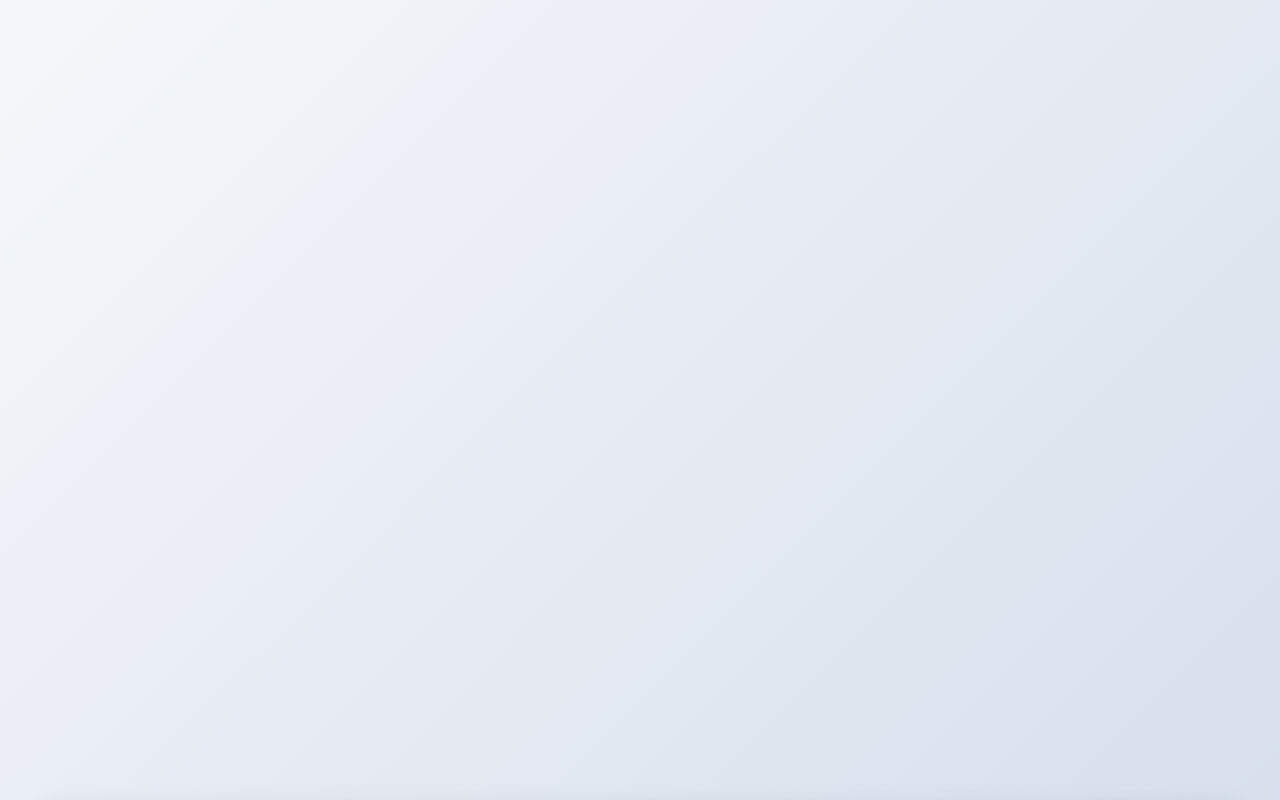
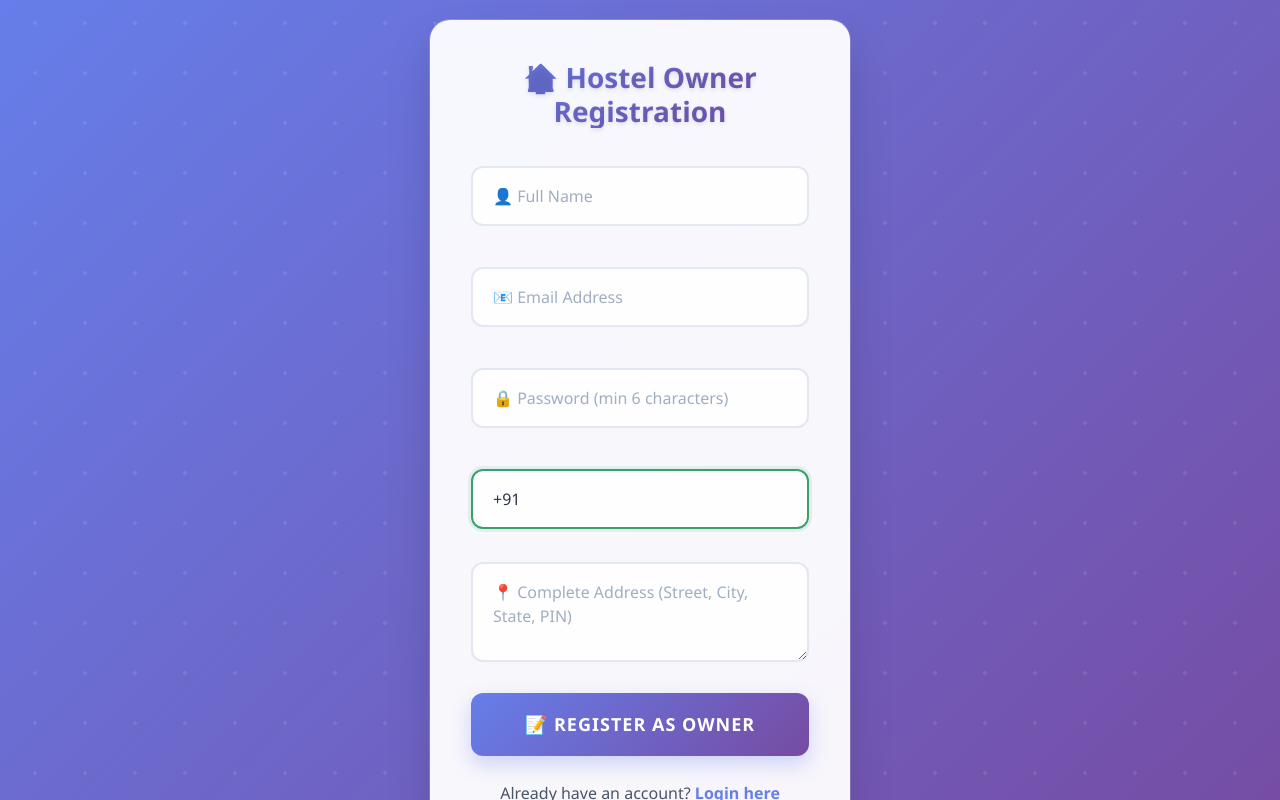
Before and after one commit to tejas5124/HostelHub, a React (Create React App) app in the folder frontend/: page /owner-register in a window 1280 px wide. Shown: the top 800 px of the page. Built offline with nearby package versions, Linux system fonts and the light colour scheme; no server answers.

Commit message:
Update OwnerRegister.js

```diff
--- a/frontend/src/LoginRegister/OwnerRegister.js
+++ b/frontend/src/LoginRegister/OwnerRegister.js
@@ -13,22 +13,97 @@ function OwnerRegister() {
     address: '',
   });
 
+  const [isLoading, setIsLoading] = useState(false);
+  const [fieldErrors, setFieldErrors] = useState({});
   const navigate = useNavigate();
 
+  const validateField = (name, value) => {
+    const errors = { ...fieldErrors };
+
+    switch (name) {
+      case 'name':
+        if (!value.trim()) {
+          errors.name = 'Name is required';
+        } else if (value.trim().length < 2) {
+          errors.name = 'Name must be at least 2 characters';
+        } else {
+          delete errors.name;
+        }
+        break;
+      case 'email':
+        const emailRegex = /^[^\s@]+@[^\s@]+\.[^\s@]+$/;
+        if (!value) {
+          errors.email = 'Email is required';
+        } else if (!emailRegex.test(value)) {
+          errors.email = 'Please enter a valid email';
+        } else {
+          delete errors.email;
+        }
+        break;
+      case 'password':
+        if (!value) {
+          errors.password = 'Password is required';
+        } else if (value.length < 6) {
+          errors.password = 'Password must be at least 6 characters';
+        } else {
+          delete errors.password;
+        }
+        break;
+      case 'phone_number':
+        const phoneRegex = /^\+91[6-9]\d{9}$/;
+        if (!value) {
+          errors.phone_number = 'Phone number is required';
+        } else if (!phoneRegex.test(value)) {
+          errors.phone_number = 'Please enter a valid Indian phone number';
+        } else {
+          delete errors.phone_number;
+        }
+        break;
+      case 'address':
+        if (!value.trim()) {
+          errors.address = 'Address is required';
+        } else if (value.trim().length < 10) {
+          errors.address = 'Please provide a complete address';
+        } else {
+          delete errors.address;
+        }
+        break;
+      default:
+        break;
+    }
+
+    setFieldErrors(errors);
+    return Object.keys(errors).length === 0;
+  };
+
   const handleChange = (e) => {
-    setOwner({ ...owner, [e.target.name]: e.target.value });
+    const { name, value } = e.target;
+    setOwner({ ...owner, [name]: value });
+
+    // Real-time validation
+    validateField(name, value);
   };
 
   const handleSubmit = async (e) => {
     e.preventDefault();
+    setIsLoading(true);
 
-    // Validate required fields
+    // Validate all fields
     const { name, email, password, phone_number, address } = owner;
-    if (!name || !email || !password || !phone_number || !address) {
+    let isValid = true;
+
+    ['name', 'email', 'password', 'phone_number', 'address'].forEach(field => {
+      if (!validateField(field, owner[field])) {
+        isValid = false;
+      }
+    });
+
+    if (!isValid) {
+      setIsLoading(false);
       Swal.fire({
         icon: 'warning',
-        title: 'Missing Fields!',
-        text: 'Please fill in all the fields.',
+        title: 'Validation Error!',
+        text: 'Please fix the errors in the form.',
       });
       return;
     }
@@ -39,29 +114,53 @@ function OwnerRegister() {
       Swal.fire({
         icon: 'success',
         title: 'Registration Successful!',
-        text: 'Redirecting to login page...',
-        timer: 2000,
+        text: 'Welcome aboard! Redirecting to login page...',
+        timer: 2500,
         showConfirmButton: false,
+        background: '#f8f9fa',
+        customClass: {
+          title: 'swal-title',
+          content: 'swal-content'
+        }
       });
 
-      setTimeout(() => navigate('/owner-login'), 2000);
+      setTimeout(() => navigate('/owner-login'), 2500);
     } catch (error) {
       console.error('Registration error:', error);
+      setIsLoading(false);
+
       Swal.fire({
         icon: 'error',
         title: 'Registration Failed!',
-        text:
-          error?.response?.data?.message ||
-          'Something went wrong. Please try again.',
+        text: error?.response?.data?.message || 'Something went wrong. Please try again.',
+        background: '#f8f9fa',
+        customClass: {
+          title: 'swal-title',
+          content: 'swal-content'
+        }
       });
     }
   };
 
+  const getInputClass = (fieldName) => {
+    if (fieldErrors[fieldName]) return 'owner-register-input error';
+    if (owner[fieldName] && !fieldErrors[fieldName]) return 'owner-register-input success';
+    return 'owner-register-input';
+  };
+
+  const getTextareaClass = () => {
+    if (fieldErrors.address) return 'owner-register-textarea error';
+    if (owner.address && !fieldErrors.address) return 'owner-register-textarea success';
+    return 'owner-register-textarea';
+  };
+
   return (
-    <div className="register-page">
-      <div className="register-card">
-        <h2>🏠 Hostel Owner Registration</h2>
-        <form onSubmit={handleSubmit}>
+    <div className="owner-register-container">
+      <div className="owner-register-form-card">
+        <h2 className="owner-register-title">🏠 Hostel Owner Registration</h2>
+
+        <form onSubmit={handleSubmit} className="owner-register-form">
+          <div className="owner-register-input-group">
             <input
               type="text"
               name="name"
@@ -69,43 +168,79 @@ function OwnerRegister() {
               onChange={handleChange}
               required
               placeholder="👤 Full Name"
+              className={getInputClass('name')}
+              disabled={isLoading}
             />
+          </div>
+
+          <div className="owner-register-input-group">
             <input
               type="email"
               name="email"
               value={owner.email}
               onChange={handleChange}
               required
-            placeholder="📧 Email"
+              placeholder="📧 Email Address"
+              className={getInputClass('email')}
+              disabled={isLoading}
             />
+          </div>
+
+          <div className="owner-register-input-group">
             <input
               type="password"
               name="password"
               value={owner.password}
               onChange={handleChange}
               required
-            placeholder="🔒 Password"
+              placeholder="🔒 Password (min 6 characters)"
+              className={getInputClass('password')}
+              disabled={isLoading}
             />
+          </div>
+
+          <div className="owner-register-input-group">
             <input
               type="text"
               name="phone_number"
               value={owner.phone_number}
               onChange={handleChange}
               required
-            placeholder="📞 Phone Number"
+              placeholder="📞 Phone Number (+91XXXXXXXXXX)"
+              className={getInputClass('phone_number')}
+              disabled={isLoading}
             />
+          </div>
+
+          <div className="owner-register-input-group">
             <textarea
               name="address"
               value={owner.address}
               onChange={handleChange}
               required
-            placeholder="📍 Address"
+              placeholder="📍 Complete Address (Street, City, State, PIN)"
+              className={getTextareaClass()}
+              disabled={isLoading}
             ></textarea>
-          <button type="submit" className="register-btn">📝 Register</button>
+          </div>
+
+          <button
+            type="submit"
+            className="owner-register-submit-btn"
+            disabled={isLoading || Object.keys(fieldErrors).length > 0}
+          >
+            {isLoading ? '📝 Registering...' : '📝 Register as Owner'}
+          </button>
         </form>
-        <p className="switch-page">
+
+        <p className="owner-register-switch-text">
           Already have an account?{' '}
-          <span onClick={() => navigate('/owner-login')}>Login here</span>
+          <span
+            className="owner-register-login-link"
+            onClick={() => !isLoading && navigate('/owner-login')}
+          >
+            Login here
+          </span>
         </p>
       </div>
     </div>
```
Lines whose indentation alone changed are shown as unchanged.
